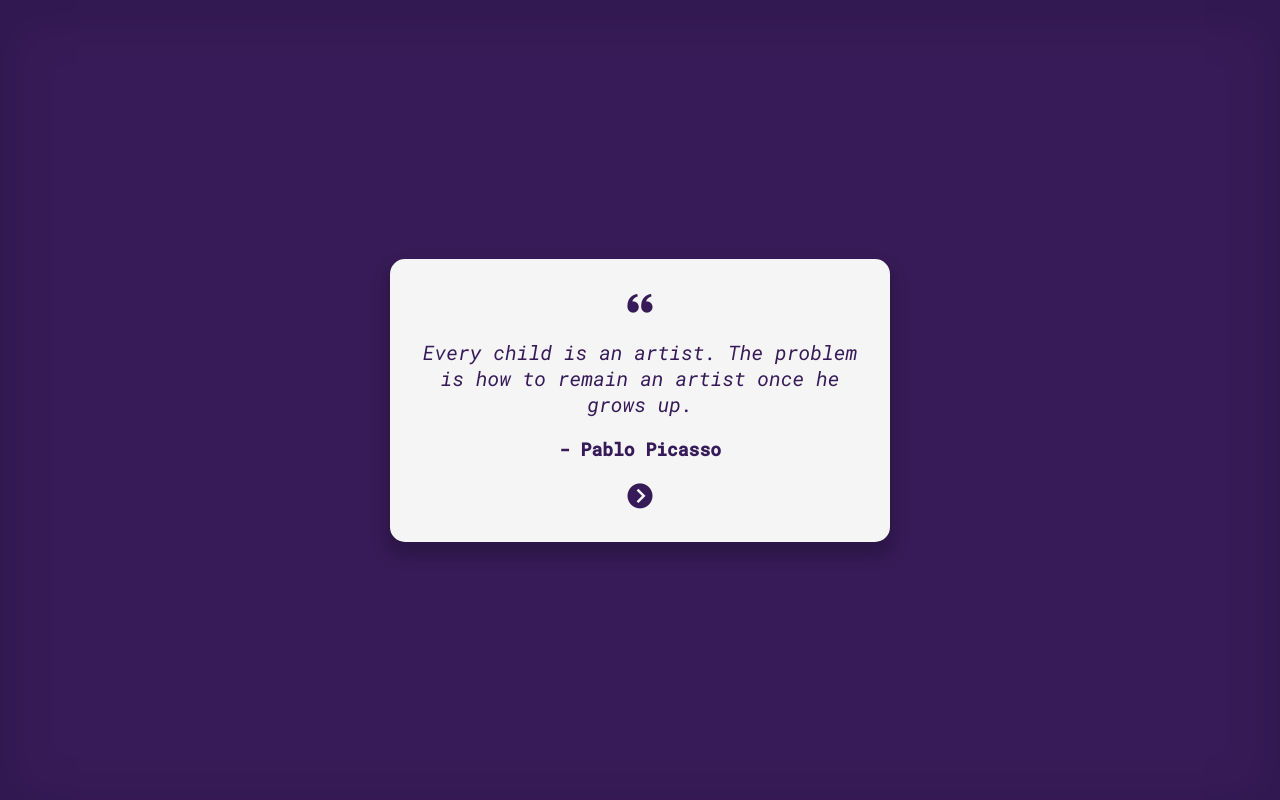
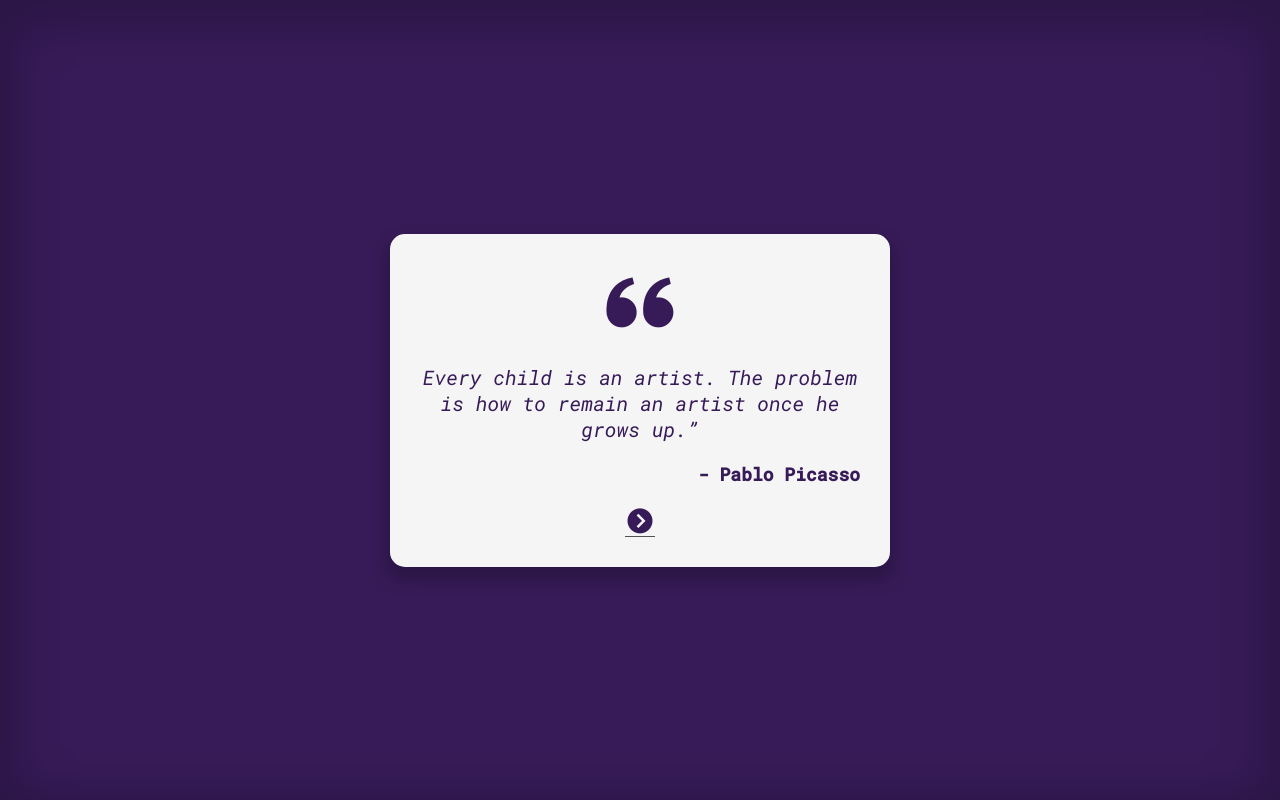
Before and after one commit to ferxxoDev/react-project1, a React (Vite) app: page / in a window 1280 px wide. Built offline with nearby package versions, Linux system fonts and the light colour scheme.

Commit message:
update-rf

```diff
--- a/index.html
+++ b/index.html
@@ -2,10 +2,10 @@
 <html lang="en">
   <head>
     <meta charset="UTF-8" />
-    <link rel="icon" type="image/svg+xml" href="/vite.svg" />
+    <link rel="icon" type="icon/png" href="/img/quote.png" />
     <link href='https://unpkg.com/boxicons@2.1.2/css/boxicons.min.css' rel='stylesheet'>
     <meta name="viewport" content="width=device-width, initial-scale=1.0" />
-    <title>Vite + React</title>
+    <title>Random Phrases</title>
   </head>
   <body>
     <div id="root"></div>
--- a/src/App.css
+++ b/src/App.css
@@ -9,6 +9,7 @@
     margin: 0;
     padding: 0;
     box-sizing: border-box;
+    background-color: rgb(82, 82, 82);
 }
 
 .App {
@@ -17,7 +18,7 @@
     display: flex;
     justify-content: center;
     align-items: center;
-    box-shadow: inset 0 1rem 4rem 2rem rgba(0, 0, 0, 0.096);
+    box-shadow: inset 0 1rem 4rem 2rem rgba(0, 0, 0, 0.2);
 
 }
 
@@ -39,14 +40,26 @@
     font-style: italic;
     font-size: 2rem;
     border-bottom: 2px;
+    background-color: whitesmoke;
+
 }
 .card h1{
+    align-self: flex-end;
     font-size: 1.8rem ;
-    text-align:right;
+    background-color: whitesmoke;
+
+}
+i {
+    background-color: whitesmoke;
+
+}
+.bxs-quote-alt-left{
+    font-size: 8rem;
 }
 
+
 .fade-enter{
-    opacity: 0;
+    opacity: 0.1;
  }
  .fade-exit{
     opacity: 1;
@@ -55,9 +68,9 @@
     opacity: 1;
  }
  .fade-exit-active{
-    opacity: 0;
+    opacity: 0.1;
  }
  .fade-enter-active,
  .fade-exit-active{
-    transition: opacity 300ms;
+    transition: opacity 400ms;
  }
--- a/src/components/QuoteBox.jsx
+++ b/src/components/QuoteBox.jsx
@@ -9,12 +9,12 @@
 
     return (
         <article className='card' style={colorObj}>
-            <i className='bx bxs-quote-alt-left bx-lg'></i>
-            <p className='card_quote'>{randomQuote.quote}</p>
+            <i className='bx bxs-quote-alt-left '></i>
+
+            <p className='card_quote'>{randomQuote.quote}”</p>
             <h1 className='card_author'>- {randomQuote.author}</h1>
             <QuoteBoxBtn
                 getRandom={getRandom}
-
             />
         </article>
     )
```
Also changed, not shown: img/quote.png (added), src/App.jsx (line endings or trailing spaces).
